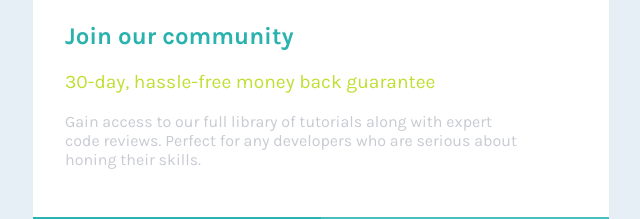
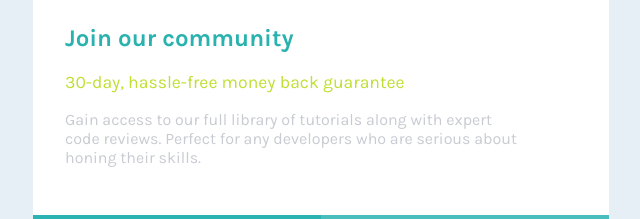
Before and after one commit to abdurReactdev/frontend-mentor-practice-1, a plain HTML site: page index.html in a window 1280 px wide. Shown: the part 170-389 px from the top of the page, without its empty margins (319-959 px from the left). Drawn offline with Linux system fonts and the light colour scheme.

Commit message:
css modifications

```diff
--- a/index.html
+++ b/index.html
@@ -3,8 +3,7 @@
   <head>
     <meta charset="UTF-8" />
     <meta name="viewport" content="width=device-width, initial-scale=1.0" />
-    <link rel="stylesheet" href="./style.css"
-    <!-- displays site properly based on user's device -->
+    <link rel="stylesheet" href="./style.css" />
 
     <link
       rel="icon"
--- a/style.css
+++ b/style.css
@@ -25,10 +25,11 @@ body {
 }
 .slogan {
   color: #bfdf32;
-  font-size: 1.2rem;
+  font-size: 1.1rem;
 }
 .text-content {
   color: #c8cbd2;
+  margin-block-start: 0.5em;
 }
 .flex-container {
   display: flex;
```
